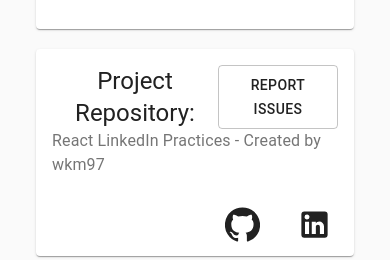
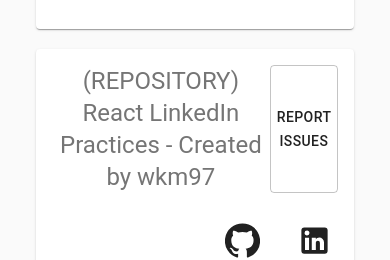
Before and after one commit to wkm97/react-linkedin-practices, a React (Create React App) app: page /react-linkedin-practices/about in a window 390 px wide. Shown: the part 199-459 px from the top of the page. Built offline with nearby package versions, Linux system fonts and the light colour scheme; no server answers.

Commit message:
Fixed mobile scroll problem v1.2

```diff
--- a/src/components/About/About.tsx
+++ b/src/components/About/About.tsx
@@ -37,23 +37,21 @@ const About = () => {
             <Card style={{ margin: 20 }}>
                 <CardContent>
                     <Box display="flex">
-                        <Typography variant="h5">Project Repository:</Typography>
-                        <div style={{flexGrow:1}}/>
+                        <Typography variant="h5">
+                            <Link
+                                color="textSecondary"
+                                rel="noopener noreferrer"
+                                target="_blank"
+                                href="https://github.com/wkm97/react-linkedin-practices"
+                            >
+                                (REPOSITORY) React LinkedIn Practices - Created by wkm97
+                            </Link>
+                        </Typography>
+                        <div style={{ flexGrow: 1 }} />
                         <Button variant="outlined" onClick={() => window.open("https://github.com/wkm97/react-linkedin-practices/issues", "_blank")}>
                             Report Issues
                         </Button>
                     </Box>
-
-                    <Typography align="left" variant="body1">
-                        <Link
-                            color="textSecondary"
-                            rel="noopener noreferrer"
-                            target="_blank"
-                            href="https://github.com/wkm97/react-linkedin-practices"
-                        >
-                        React LinkedIn Practices - Created by wkm97
-                    </Link>
-                    </Typography>
 
                 </CardContent>
                 <CardActions>
--- a/src/components/Practice/Practice.tsx
+++ b/src/components/Practice/Practice.tsx
@@ -39,12 +39,17 @@ const Practice = () => {
     }
 
     const handleGotoQuestion = (id: string) => {
-        questionSetRefs[id].current?.scrollIntoView({
-            behavior: 'smooth',
-            block: 'center',
+        setOpenReview(!openReview)
+        window.scrollTo({
+            top: questionSetRefs[id].current?.offsetTop,
+            behavior:"smooth",
+        })
+        // questionSetRefs[id].current?.scrollIntoView({
+        //     behavior: 'smooth',
+        //     block: 'center',
 
-        })
-        setOpenReview(!openReview)
+        // })
+
     };
 
     const memoQuestions = useMemo(() => {
```
Also changed, not shown: src/components/Practice/ReviewQuestions.tsx (+11 -0 lines), 1 other file (tests, documents, lock files or other folders).
